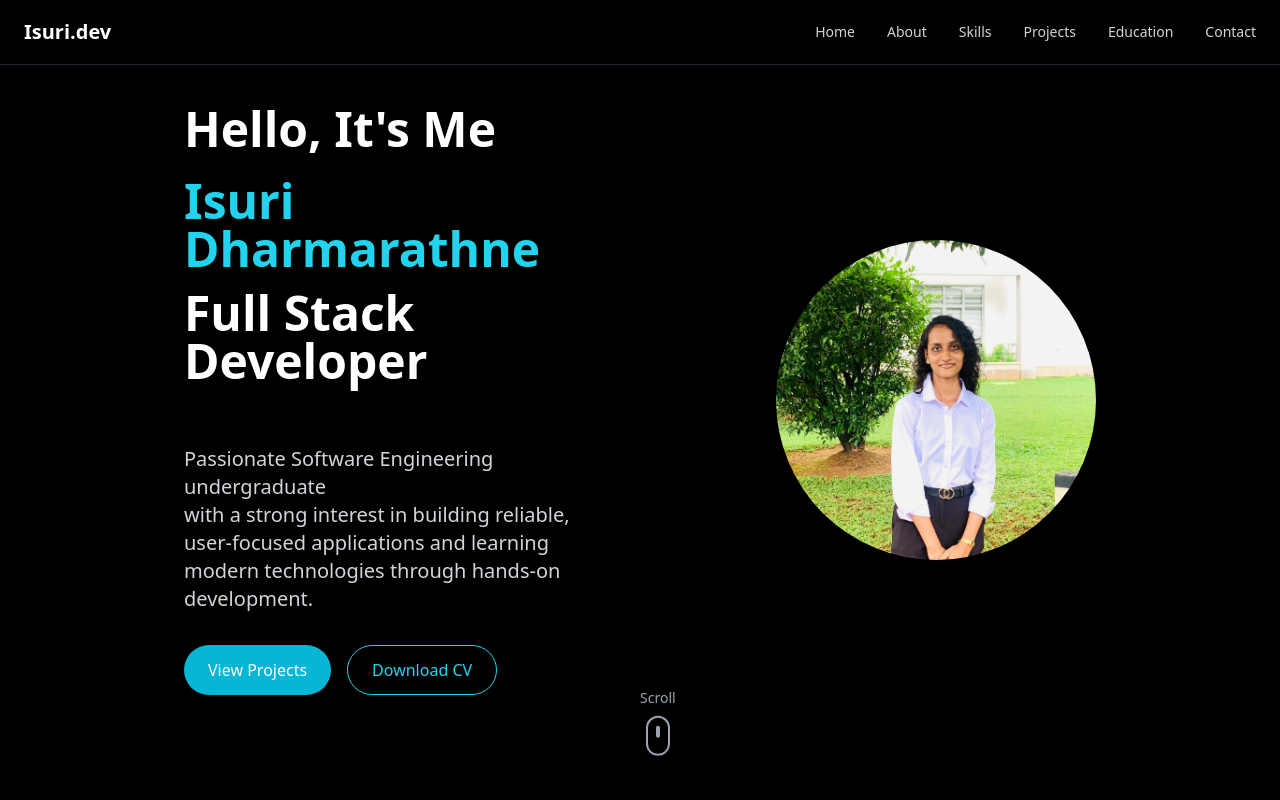
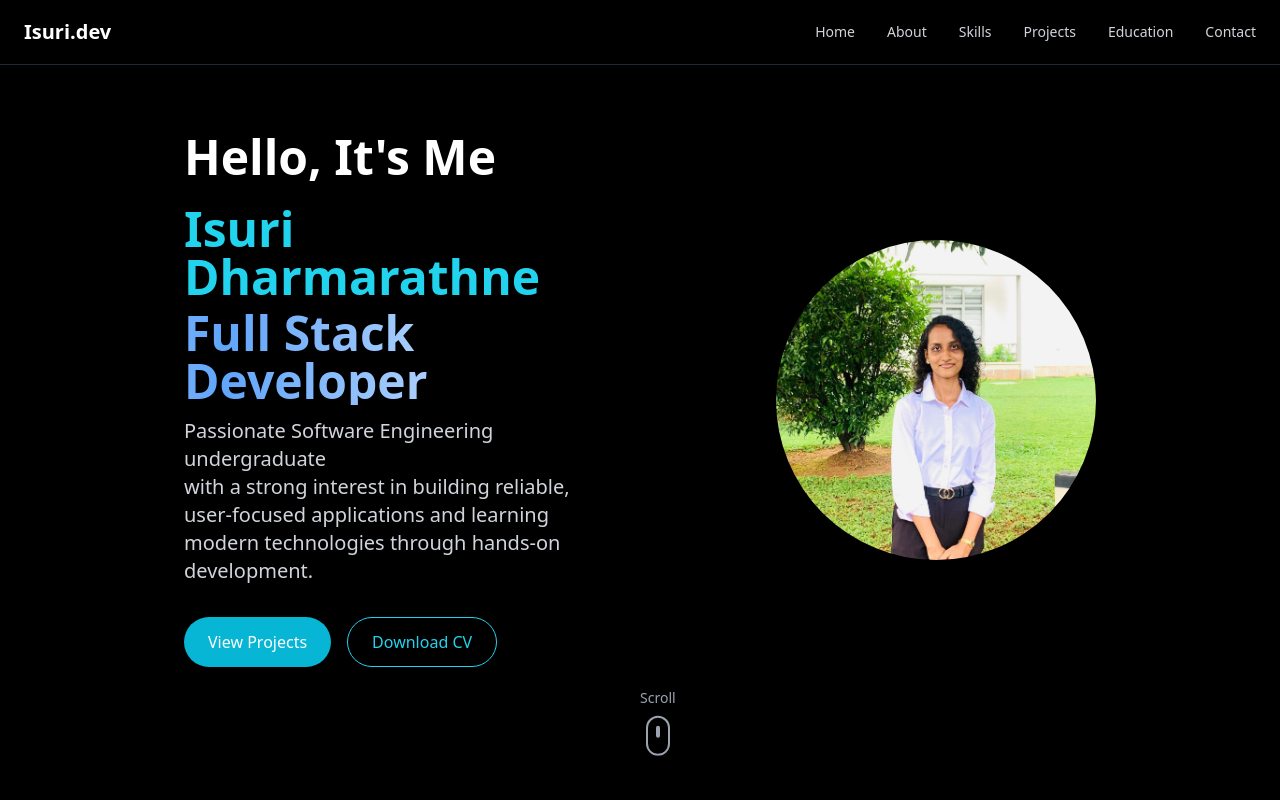
Before and after one commit to isuri54/portfolio, a Next.js app: page / in a window 1280 px wide. Shown: the top 800 px of the page. Built offline with nearby package versions, Linux system fonts and the light colour scheme.

Commit message:
Add text animatiom on title

```diff
--- a/app/globals.css
+++ b/app/globals.css
@@ -5,3 +5,16 @@
 html {
   scroll-behavior: smooth;
 }
+
+@keyframes text-shimmer {
+  0% {
+    background-position: -200% 0;
+  }
+  100% {
+    background-position: 200% 0;
+  }
+}
+
+.animate-text-shimmer {
+  animation: text-shimmer 3s linear infinite;
+}
--- a/app/page.tsx
+++ b/app/page.tsx
@@ -53,8 +53,11 @@ export default function Content() {
               Isuri Dharmarathne
             </h1>
 
-            <h1 className="mt-4 text-4xl md:text-5xl font-bold text-white">
-              Full Stack Developer <br></br> <br></br>
+            <h1 className="mt-2 text-4xl md:text-5xl font-bold bg-clip-text text-transparent
+               bg-gradient-to-r from-white via-blue-400 to-white
+               bg-[length:200%_100%] animate-text-shimmer relative">
+              Full Stack Developer
+              <br />
             </h1>
 
             <p className="mt-3 text-xl text-gray-300 max-w-xl">
```
